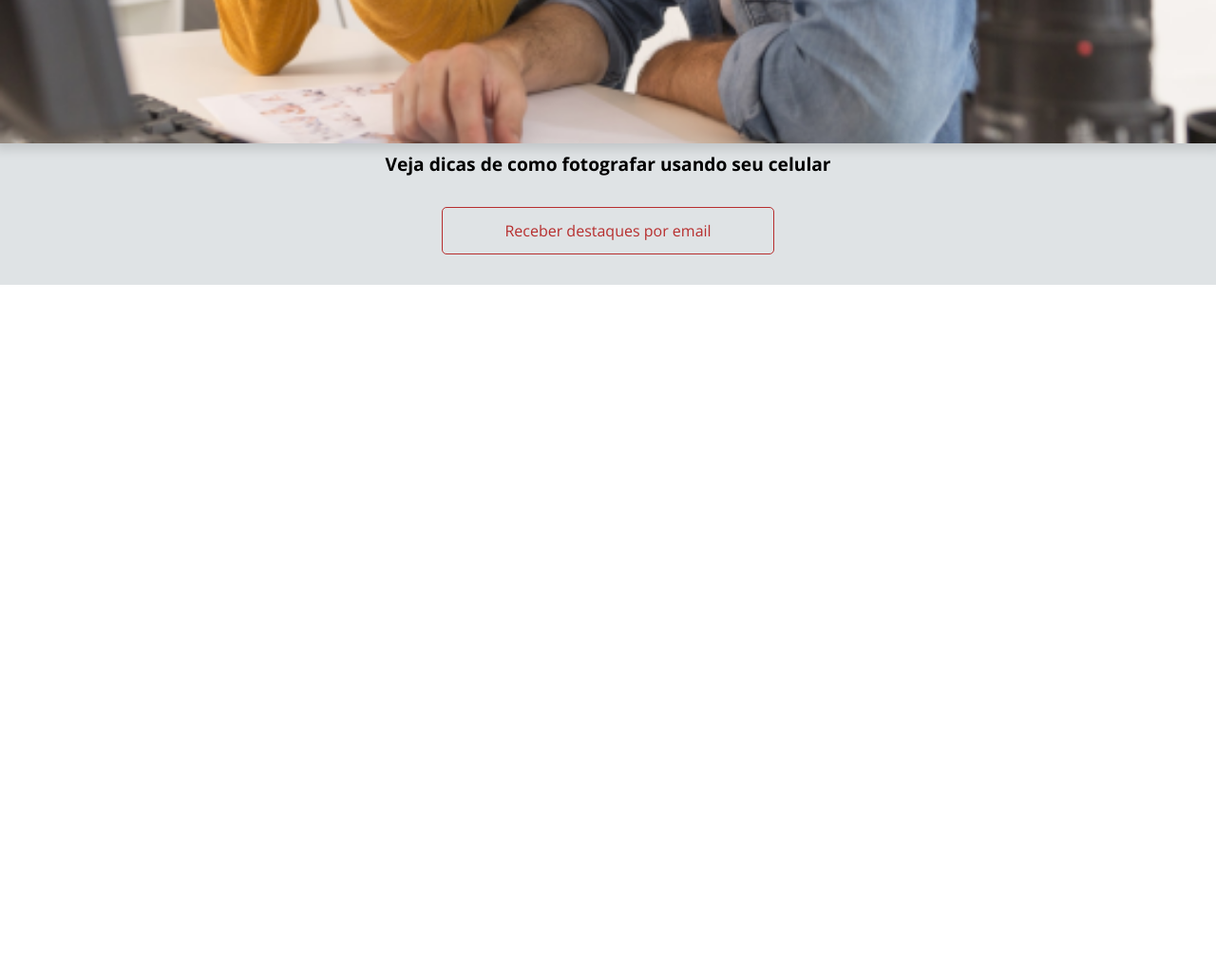
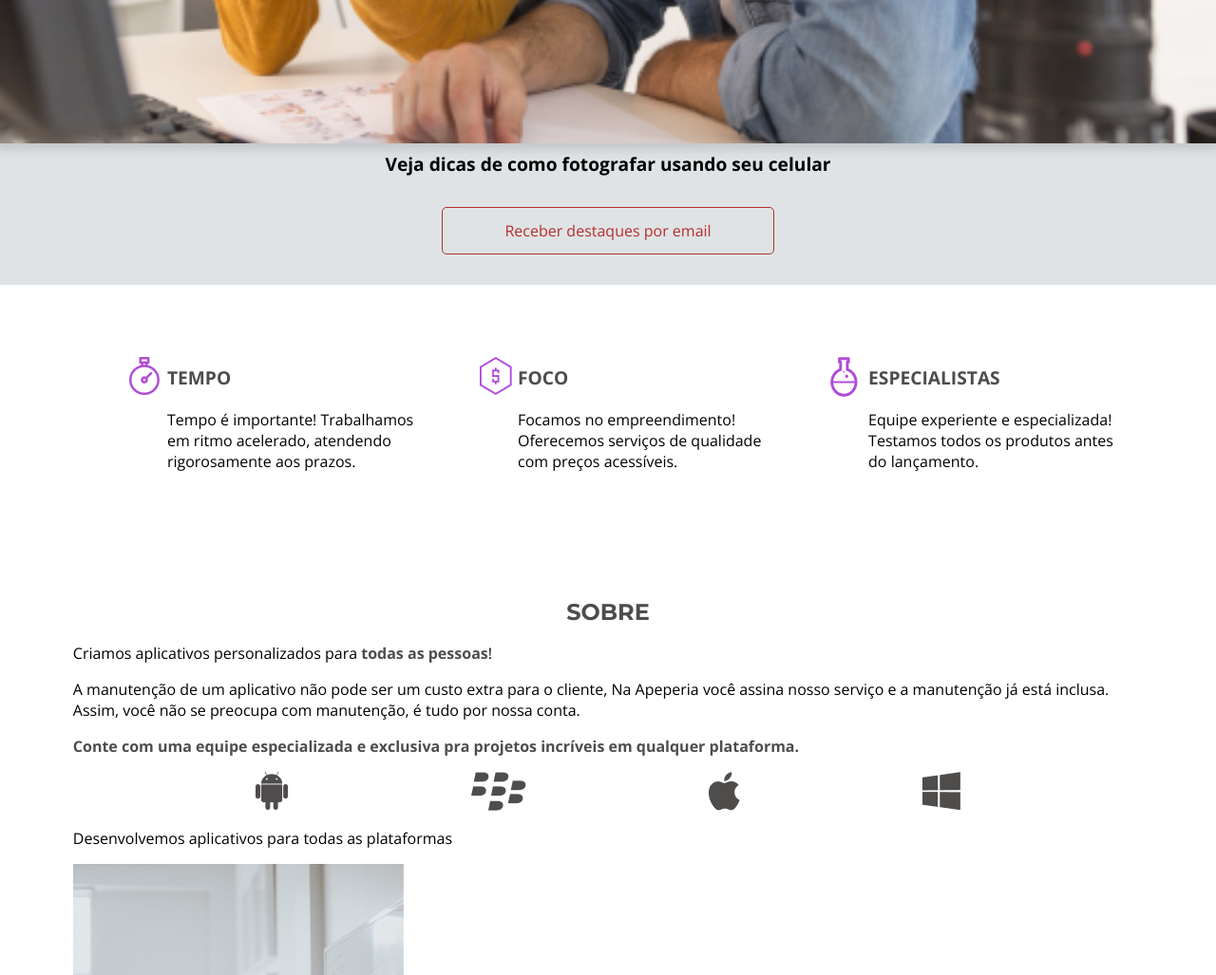
Before and after one commit to Allisson100/layouts-resposivos-curso-alura, a plain HTML site: page index.html in a window 1280 px wide. Shown: the part 1673-2700 px from the top of the page at 95% size. Before the commit the page ends 1973 px from the top, so only its background shows below. Drawn offline with nearby package versions, Linux system fonts and the light colour scheme.

Commit message:
Finish the sections Sobre and Diferenciais

```diff
--- /dev/null
+++ b/css/diferenciais.css
@@ -0,0 +1,45 @@
+.diferenciais {
+    padding-top: 3.5rem;
+    padding-bottom: 3.5rem;
+}
+
+.diferenciais__lista {
+    display: flex;
+    flex-wrap: wrap;
+    justify-content: space-evenly;
+}
+
+.diferenciais__item {
+    max-width: 350px;
+
+    box-sizing: border-box;
+
+    background-repeat: no-repeat;
+    background-position: top 1.25rem left 2.5rem;
+
+    padding: 2rem 0 2rem 5rem;
+}
+
+.diferenciais__item--tempo {
+    background-image: url(../img/icone-relogio.png);
+}
+
+.diferenciais__item--foco {
+    background-image: url(../img/icone-dinheiro.png);
+
+}.diferenciais__item--especialistas {
+    background-image: url(../img/icone-quimica.png);
+}
+
+.item__titulo {
+    color: var(--cinza-escuro);
+    font-weight: 700;
+    font-size: 1.2rem;
+    text-transform: uppercase;
+
+    margin-bottom: 1.5rem;
+}
+
+.item__texto {
+    line-height: normal;
+}
--- /dev/null
+++ b/css/sobre.css
@@ -0,0 +1,34 @@
+.sobre {
+    padding-top: 3rem;
+    padding-bottom: 3rem;
+}
+
+.sobre__titulo {
+    color: var(--cinza-escuro);
+    font-weight: 700;
+    font-size: 1.5rem;
+    font-family: var(--montserrat);
+    text-transform: uppercase;
+    text-align: center;
+
+    margin-bottom: 1.25rem;
+}
+
+.sobre__texto {
+    line-height: normal;
+
+    margin-bottom: 1rem;
+}
+
+.sobre__texto--destaque {
+    color: var(--cinza-escuro);
+    font-weight: 700;
+}
+
+.sobre__plataformas {
+    display: flex;
+    flex-wrap: wrap;
+    justify-content: space-evenly;
+
+    margin-bottom: 1rem;
+}
--- a/index.html
+++ b/index.html
@@ -15,6 +15,8 @@
         <link rel="stylesheet" href="./css/chamada.css">
         <link rel="stylesheet" href="./css/base.css">
         <link rel="stylesheet" href="./css/destaques.css">
+        <link rel="stylesheet" href="./css/diferenciais.css">
+        <link rel="stylesheet" href="./css/sobre.css">
 
     </head>
     <body>
@@ -54,6 +56,45 @@
                 </a>
                 <a href="#" class="destaques__botao botao">Receber destaques por email</a>
             </section>
+
+            <section class="diferenciais container">
+                <ul class="diferenciais__lista">
+                    <li class="diferenciais__item diferenciais__item--tempo">
+                        <h2 class="item__titulo">Tempo</h2>
+                        <p class="item__texto">Tempo é importante! Trabalhamos em ritmo acelerado, atendendo rigorosamente aos prazos.</p>
+                    </li>
+                    <li class="diferenciais__item diferenciais__item--foco">
+                        <h2 class="item__titulo">Foco</h2>
+                        <p class="item__texto">Focamos no empreendimento! Oferecemos serviços de qualidade com preços acessíveis.</p>
+                    </li>
+                    <li class="diferenciais__item diferenciais__item--especialistas">
+                        <h2 class="item__titulo">Especialistas</h2>
+                        <p class="item__texto">Equipe experiente e especializada! Testamos todos os produtos antes do lançamento.</p>
+                    </li>
+                </ul>
+            </section>
+
+            <section class="sobre container">
+                <div class="sobre__conteudo">
+                    <h2 class="sobre__titulo">Sobre</h2>
+                    <p class="sobre__texto">Criamos aplicativos personalizados para <strong class="sobre__texto--destaque">todas as pessoas</strong>!</p>
+                    <p class="sobre__texto">
+                        A manutenção de um aplicativo não pode ser um custo extra para o cliente, Na Apeperia você assina nosso serviço e a manutenção já está inclusa. Assim, você não se preocupa com manutenção, é tudo por nossa conta.
+                    </p>
+                    <p class="sobre__texto sobre__texto--destaque sobre__texto--divisao">
+                        Conte com uma equipe especializada e exclusiva pra projetos incríveis em qualquer plataforma.
+                    </p>
+                    <ul class="sobre__plataformas">
+                        <li><img src="img/android.png" alt="Ícone do Android"></li>
+                        <li><img src="img/blackberry.png" alt="Ícone da Blackberry"></li>
+                        <li><img src="img/apple.png" alt="Ícone da Apple"></li>
+                        <li><img src="img/windowsphone.png" alt="Ícone da Microsoft"></li>
+                    </ul>
+                    <p class="sobre__texto">Desenvolvemos aplicativos para todas as plataformas</p>
+                </div>
+                <img src="img/sobre-apeperia.png" alt="Sobre a Apeperia" class="sobre__imagem">
+            </section>
+
         </main>
     </body>
 </html>
```
